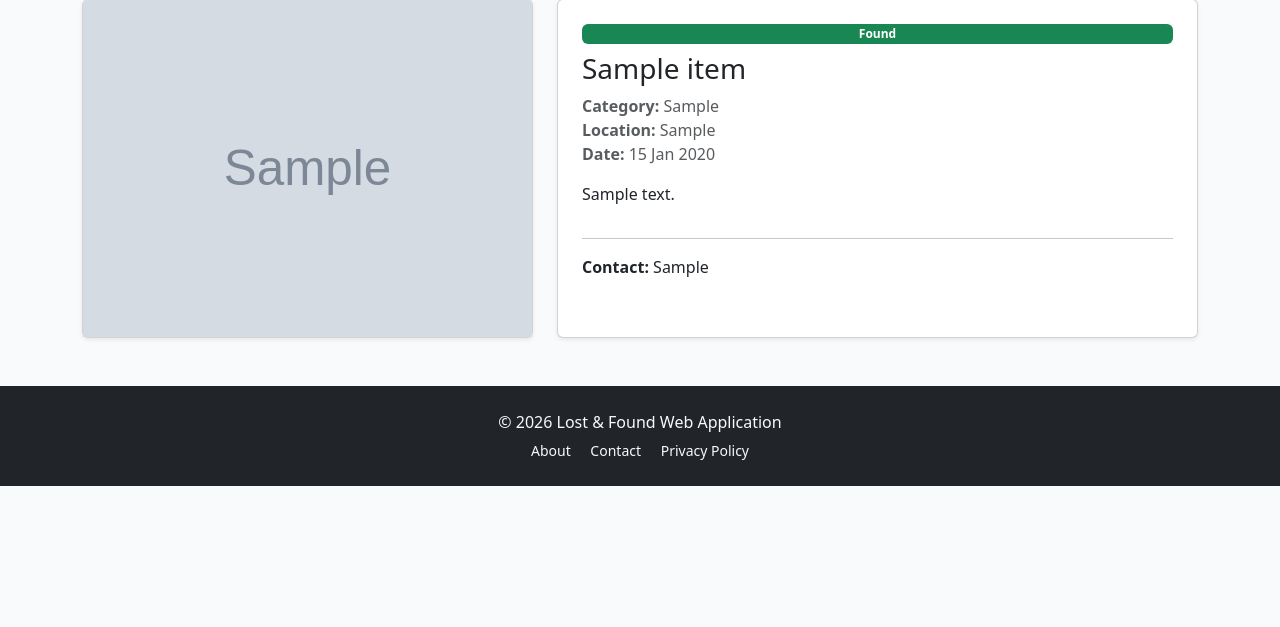
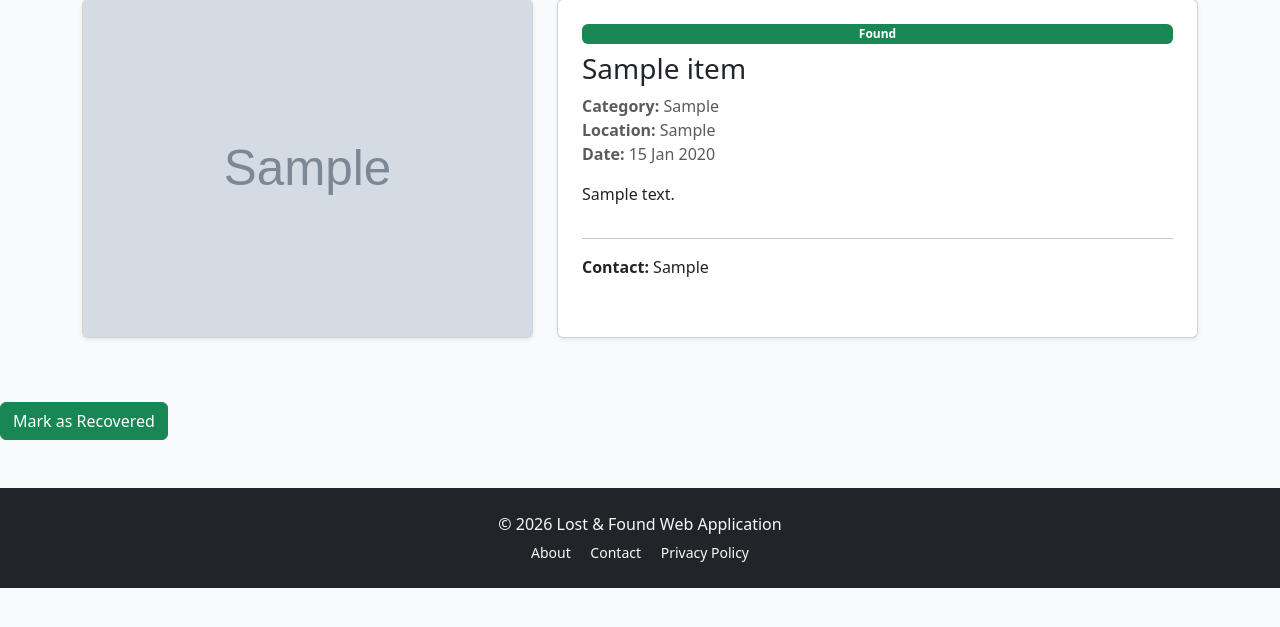
Before and after one commit to lost-found-web/lost-found-webapp, a Flask app: page /item/1 in a window 1280 px wide. Shown: the part 105-732 px from the top of the page. Run offline with Flask 3, Linux system fonts and the light colour scheme; a user stored in the database is signed in; tables that the repository leaves empty hold one stand-in row (values such as "Sample post"); grey boxes marked "Sample" are stand-in pictures.

Commit message:
Recovered item workflow completed and verified

```diff
--- a/app/models/item.py
+++ b/app/models/item.py
@@ -19,7 +19,7 @@ class Item(db.Model):
     contact = db.Column(db.String(20), nullable=False)
 
     image = db.Column(db.String(255))  # filename
-    status = db.Column(db.String(20), default="active")
+    status = db.Column(db.String(20), default="active",nullable=False)
 
     created_at = db.Column(db.DateTime, default=datetime.utcnow)
 
--- a/app/routes/items.py
+++ b/app/routes/items.py
@@ -14,7 +14,9 @@ items_bp = Blueprint('items', __name__)
 
 @items_bp.route("/")
 def home():
-    items = Item.query.order_by(Item.created_at.desc()).all()
+    items = Item.query.filter_by(status="active") \
+                  .order_by(Item.created_at.desc()).all()
+
     return render_template("home.html", items=items)
 
 @items_bp.route("/report/<item_type>", methods=["GET", "POST"])
@@ -48,7 +50,8 @@ def report_item(item_type):
             date_reported=datetime.strptime(
                 request.form["date_reported"], "%Y-%m-%d"
             ).date(),
-            image=filename
+            image=filename,
+            status="active"
         )
 
         db.session.add(new_item)
@@ -61,3 +64,16 @@ def report_item(item_type):
 def item_details(item_id):
     item = Item.query.get_or_404(item_id)
     return render_template("item_details.html", item=item)
+@items_bp.route("/item/<int:item_id>/recover", methods=["POST"])
+@login_required
+def mark_recovered(item_id):
+    item = Item.query.get_or_404(item_id)
+
+    # Only owner can mark as recovered
+    if item.user_id != current_user.id:
+        return redirect(url_for("items.home"))
+
+    item.status = "recovered"
+    db.session.commit()
+
+    return redirect(url_for("items.item_details", item_id=item.id))
--- a/app/templates/item_details.html
+++ b/app/templates/item_details.html
@@ -1,5 +1,12 @@
 {% extends "base.html" %}
 {% block title %}Item Details{% endblock %}
+
+<p class="text-muted small">
+  DEBUG → status: {{ item.status }},
+  owner_id: {{ item.user_id }},
+  current_user: {{ current_user.id if current_user.is_authenticated else 'no-user' }}
+</p>
+
 
 {% block content %}
 <div class="container my-5">
@@ -56,4 +63,19 @@
 
   </div>
 </div>
+
+{% if current_user.is_authenticated and current_user.id == item.user_id %}
+  {% if item.status == "active" %}
+    <form method="POST"
+          action="{{ url_for('items.mark_recovered', item_id=item.id) }}">
+      <button class="btn btn-success mt-3">
+        Mark as Recovered
+      </button>
+    </form>
+  {% else %}
+    <span class="badge bg-success mt-3">Recovered</span>
+  {% endif %}
+{% endif %}
+
+
 {% endblock %}
```
